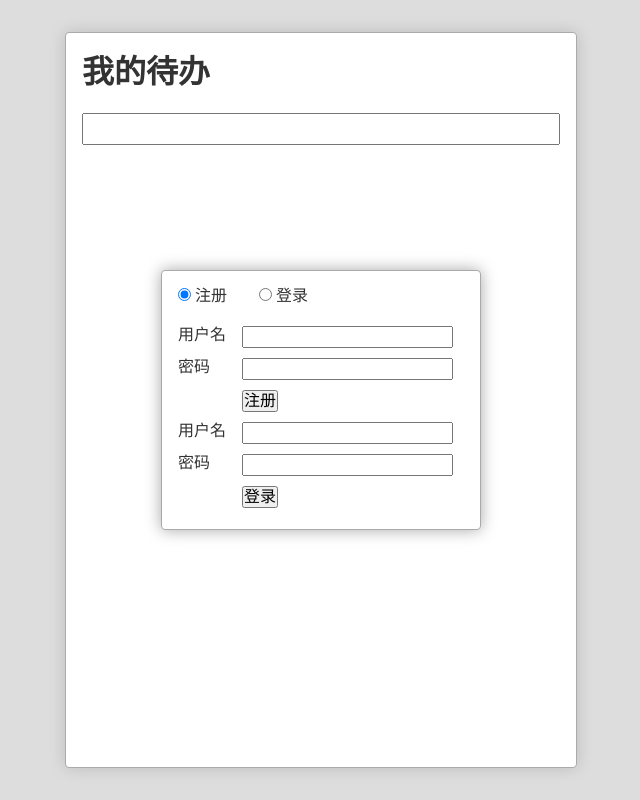
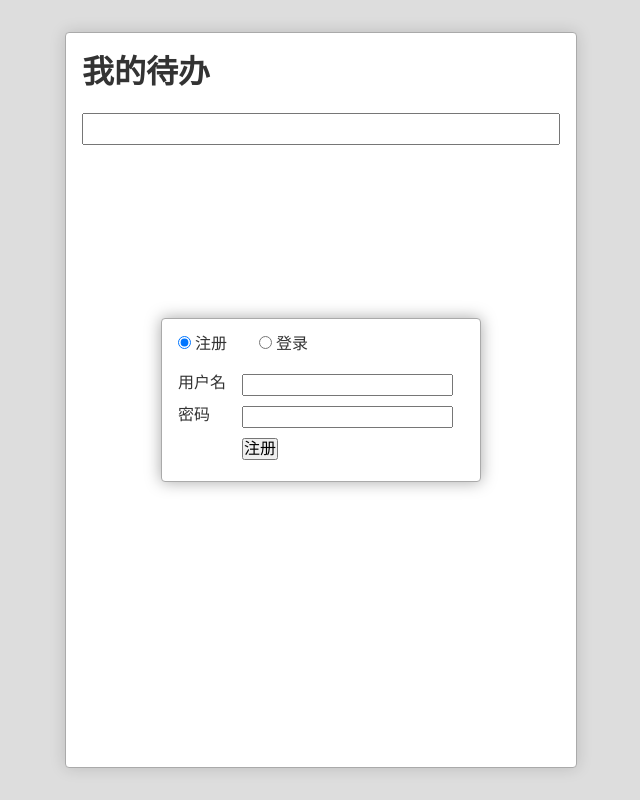
Before and after one commit to FRANKIETANG/banana-todolist, a React (Create React App) app: page / in a window 1280 px wide. Shown: the whole page, without its empty margins (319-959 px from the left). Built offline with nearby package versions, Linux system fonts and the light colour scheme.

Commit message:
在注册和登录表单击切换

```diff
--- a/src/UserDialog.js
+++ b/src/UserDialog.js
@@ -14,14 +14,7 @@ export default class UserDialog extends Component{
         })
     }
     render(){
-        return(
-            <div className="UserDialog-Wrapper">
-                <div className="UserDialog">
-                    <nav onChange={this.switch.bind(this)}>
-                        <label><input type="radio" value="signUp" checked={this.state.selected === 'signUp'} /> 注册</label>
-                        <label><input type="radio" value="signIn" checked={this.state.selected === 'signIn'} /> 登录</label>
-                    </nav>
-                    <div className="panes">
+        let signUpForm = (
             <form className="signUp"> {/* 注册*/}
                 <div className="row">
                     <label>用户名</label>
@@ -35,7 +28,8 @@ export default class UserDialog extends Component{
                     <button type="submit">注册</button>
                 </div>
             </form>
-                        <form>
+        )
+        let signInFrom = (
             <form className="signIn"> {/* 登录*/}
                 <div className="row">
                     <label>用户名</label>
@@ -49,7 +43,19 @@ export default class UserDialog extends Component{
                     <button type="submit">登录</button>
                 </div>
             </form>
-                        </form>
+        )
+        return(
+            <div className="UserDialog-Wrapper">
+                <div className="UserDialog">
+                    <nav onChange={this.switch.bind(this)}>
+                        <label><input type="radio" value="signUp" checked={this.state.selected === 'signUp'} /> 注册</label>
+                        <label><input type="radio" value="signIn" checked={this.state.selected === 'signIn'} /> 登录</label>
+                    </nav>
+                    <div className="panes">
+
+                        {this.state.selected === 'signUp' ? signUpForm : null}
+                        {this.state.selected === 'signIn' ? signInFrom : null}
+
                     </div>
                 </div>
             </div>
```
Lines whose indentation alone changed are shown as unchanged.
